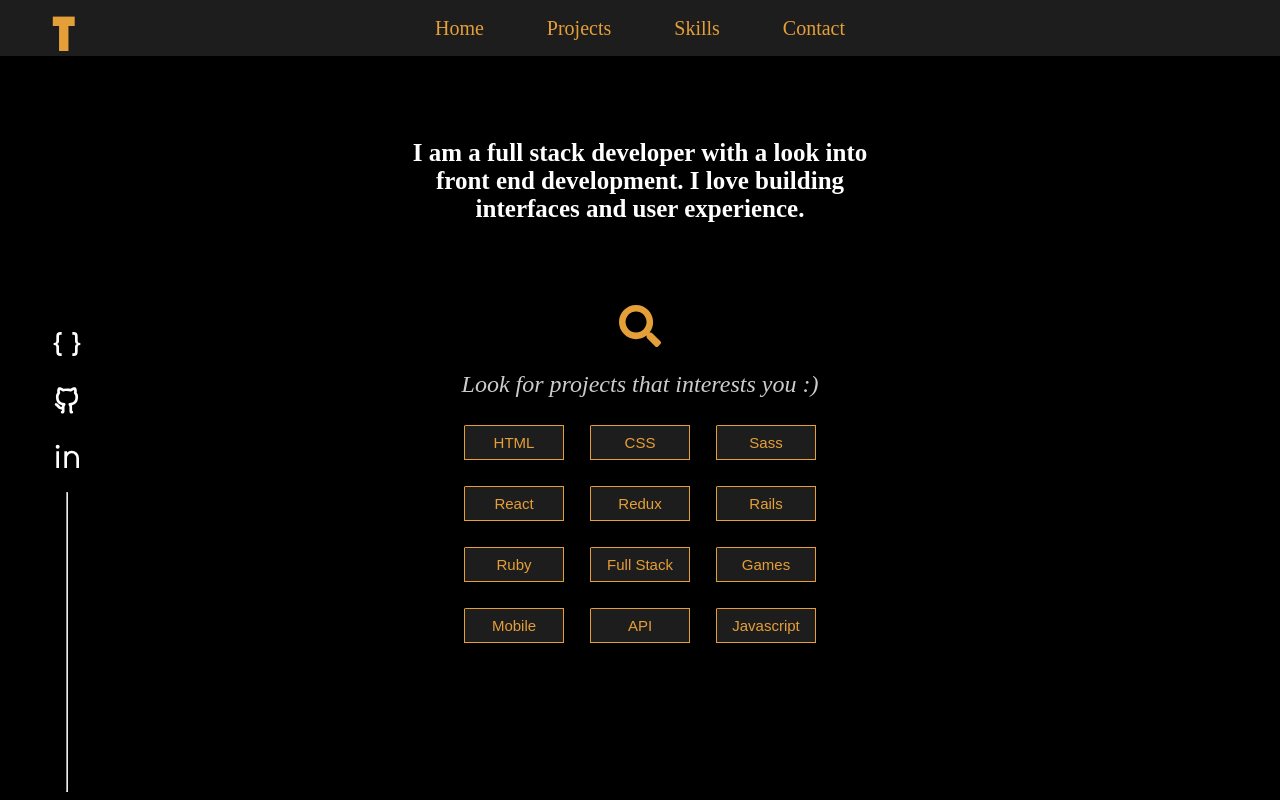
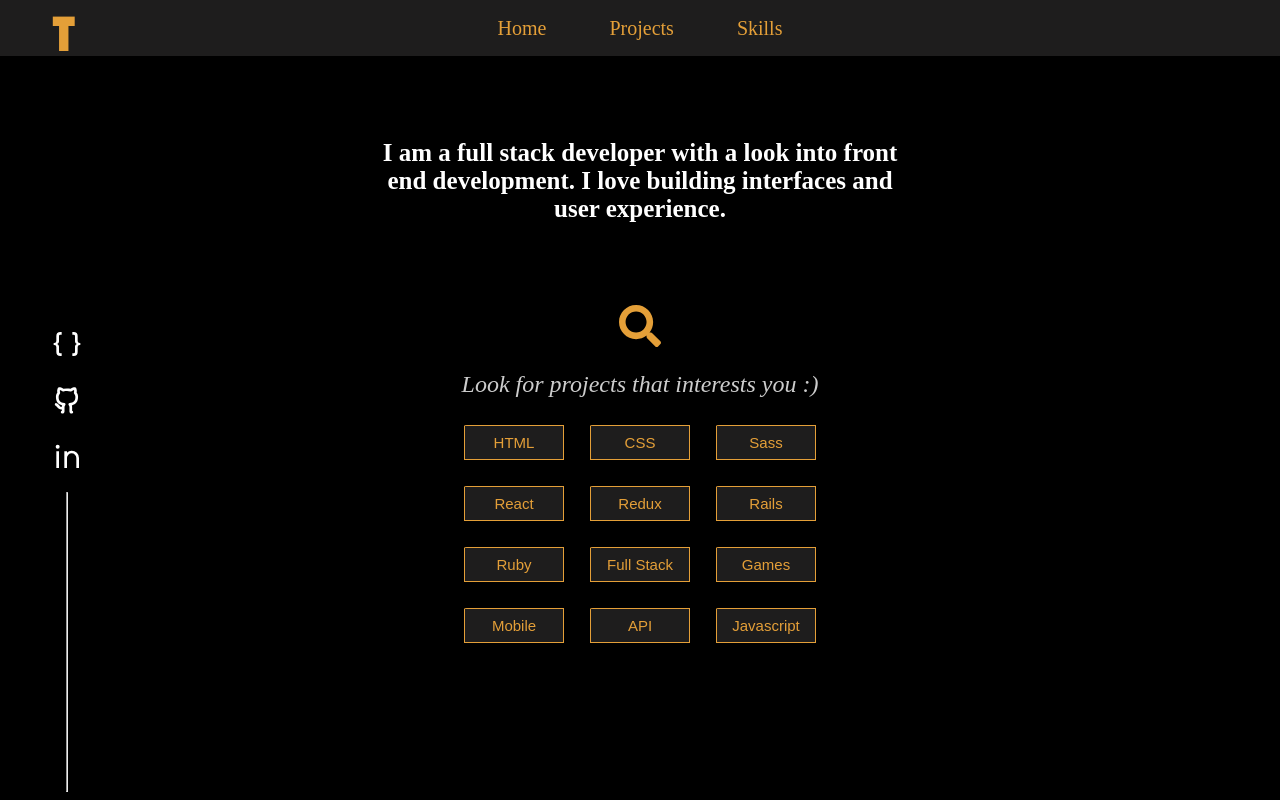
Before and after one commit to thneves/Thales-Next, a Next.js app: page /home in a window 1280 px wide. Built offline with nearby package versions, Linux system fonts and the light colour scheme; a web font is replaced by a local one.

Commit message:
Delete unused links and pages

```diff
--- a/components/AnimatedText.tsx
+++ b/components/AnimatedText.tsx
@@ -4,7 +4,8 @@ import { motion } from "framer-motion";
 import {line1, sentence, letter} from "../constants/motionText";
 
 const StyledMotion = styled(motion.h3)`
-  width: 75%;
+  width: 540px;
+  max-width: 542px;
   text-align: center;
 `
 
--- a/components/Navbar.tsx
+++ b/components/Navbar.tsx
@@ -78,9 +78,6 @@ const Navbar = () => {
             <StyledList>
                 <Link href="/skills" >Skills</Link>
             </StyledList>
-            <StyledList>
-                <Link href="/about" >Contact</Link>
-            </StyledList>
         </Nav>
         </Header>
       </div>
--- a/components/Search.tsx
+++ b/components/Search.tsx
@@ -11,6 +11,7 @@ const SearchBox = styled.div`
   justify-content: center;
   align-items: center;
   margin: 0 auto;
+  max-width: 540px;
 `
 
 const Tags = styled(motion.button)`
--- a/layout/Basic.tsx
+++ b/layout/Basic.tsx
@@ -1,5 +1,5 @@
 import { createGlobalStyle } from "styled-components";
-import Footer from "../components/Footer";
+import LeftFooter from "../components/LeftFooter";
 import Navbar from "../components/Navbar";
 import { colors } from "../constants/styledVariables";
 
@@ -25,7 +25,6 @@ export const GlobalStyle = createGlobalStyle`
   ul, li {
     list-style-type: none;
   }
-
   // anything else you would like to include
 `;
 
@@ -35,7 +34,7 @@ const BasicLayout = ({ children }: { children: any }) => {
       <Navbar />
         <GlobalStyle />
       {children}
-      <Footer />
+      <LeftFooter />
     </>
   );
 };
```
Also changed, not shown: components/LeftFooter.tsx (renamed from components/Footer.tsx).
